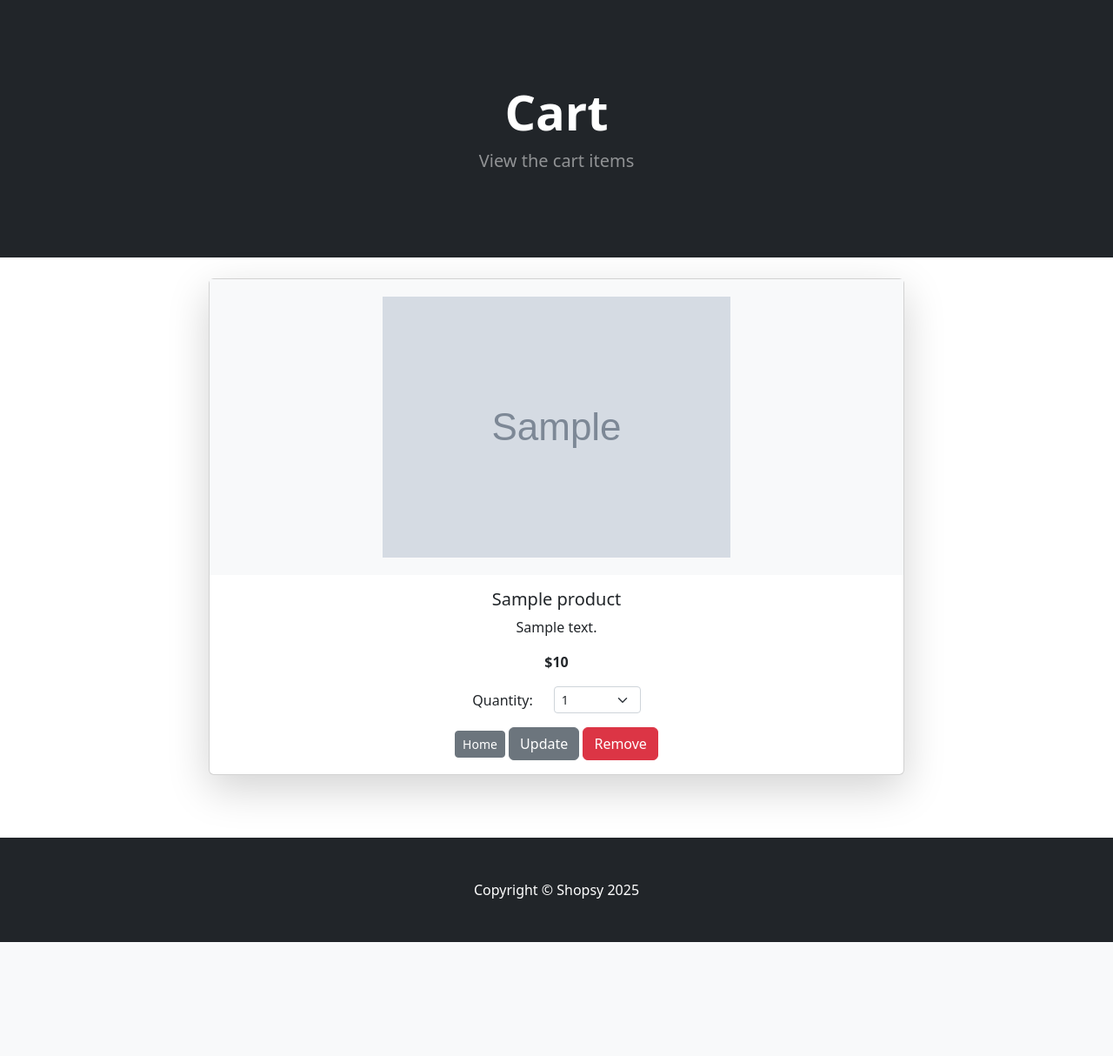
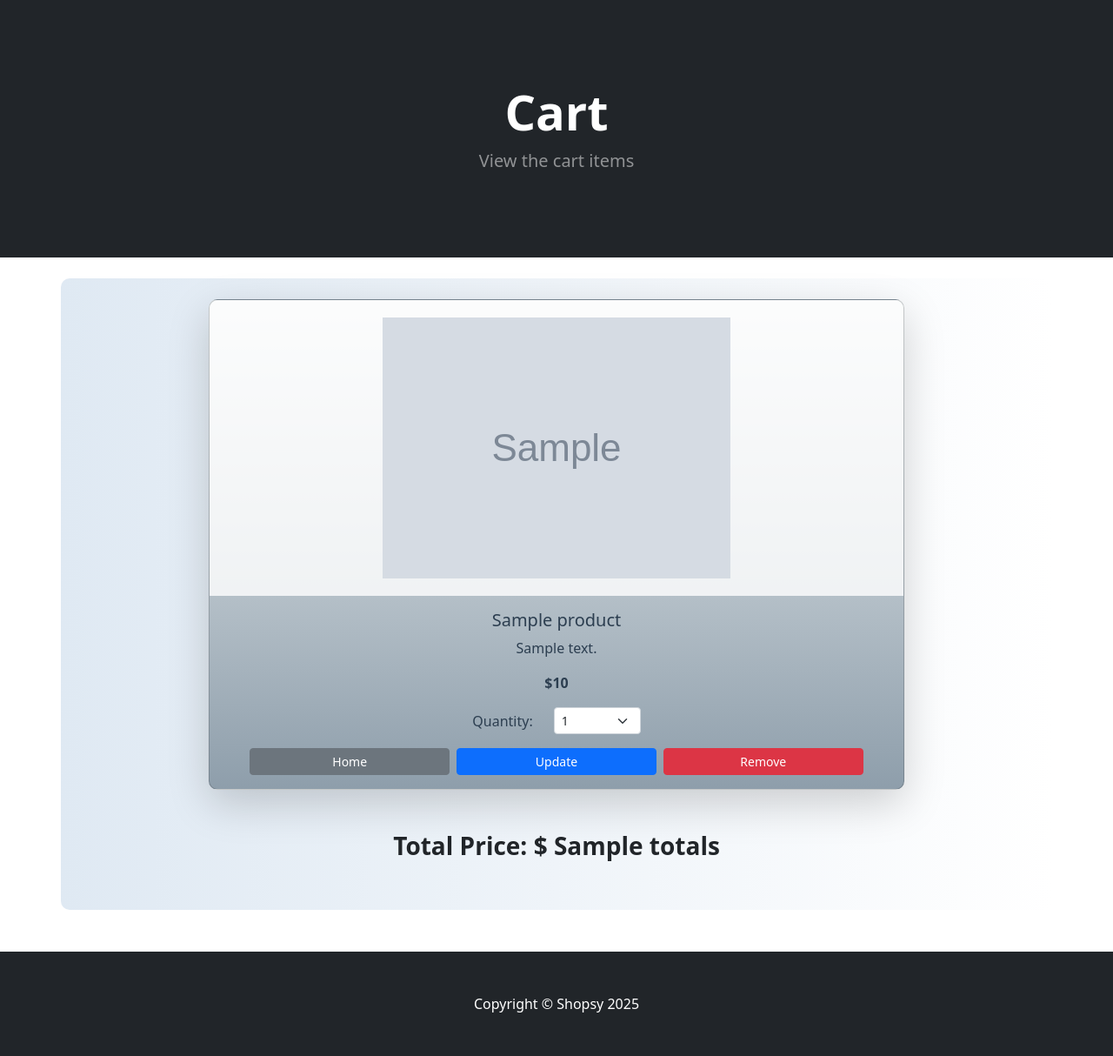
Before and after one commit to BHARATH-16-04-2001/Ecommerce, a Django app: template ecommerce/cart/templates/cart.html in a window 1280 px wide. Shown: the part 57-1271 px from the top of the page at 87% size. Before the commit the page ends 1140 px from the top, so only its background shows below. Run offline with Django 5.2, Linux system fonts and the light colour scheme; the template is opened without the code that fills it: most values are stand-ins (such as "Sample title", 1, 10 or a date in 2020); grey boxes marked "Sample" are stand-in pictures; some libraries are stand-ins or nearby versions.

Commit message:
added total price of the products in the cart functionality

```diff
--- a/ecommerce/cart/cart.py
+++ b/ecommerce/cart/cart.py
@@ -26,6 +26,27 @@ class Cart():
       self.cart[product_id]  = int(product_qty)
 
     self.session.modified = True
+
+  def cart_total(self):
+    product_ids = self.cart.keys()
+    # lookup those keys in product database model
+    products = Product.objects.filter(id__in = product_ids)
+    # to get quantities
+    quants = self.cart
+    # start count from 0
+    total = 0
+
+    for key, value in quants.items():
+      # convert key string to integer
+      key = int(key)
+      for product in products:
+        if product.id == key:
+          if product.is_sales:
+            total += (product.sale_price * value)
+          else:
+            total += (product.price * value)
+
+    return total
 
   def __len__(self):
     return len(self.cart)
--- a/ecommerce/cart/templates/cart.html
+++ b/ecommerce/cart/templates/cart.html
@@ -1,6 +1,53 @@
 {% extends "base.html" %}
 {% load static %}
 {% block content %}
+
+<style>
+
+    .cart-container {
+        background: linear-gradient(to right, #dfe9f3, #ffffff);
+        border-radius: 10px;
+        padding: 20px;
+    }
+
+
+    .product-card {
+        max-width: 800px;
+        width: 100%;
+        background: linear-gradient(to bottom, #eef2f3, #8e9eab);
+        border-radius: 10px;
+        color: #2c3e50;
+    }
+
+    /* Image container */
+    .product-image-container {
+        background-color: rgba(255, 255, 255, 0.8);
+        padding: 20px;
+        border-top-left-radius: 10px;
+        border-top-right-radius: 10px;
+        overflow: hidden;
+        display: flex;
+        justify-content: center;
+        align-items: center;
+    }
+
+    /* Image styling with zoom-out effect */
+    .product-image {
+        max-height: 400px;
+        width: auto;
+        object-fit: contain;
+        transition: transform 0.3s ease-in-out;
+    }
+
+    .product-image:hover {
+        transform: scale(0.9);
+    }
+
+    /* Consistent button width */
+    .cart-buttons {
+        width: 30%;
+    }
+</style>
 
 <!-- Header -->
 <header class="bg-dark py-5">
@@ -14,16 +61,15 @@
 
 <br>
 
-<div class="container">
+<!-- Cart Container with Gradient Background -->
+<div class="container py-4 cart-container">
     {% if cart_products %}
         {% for product in cart_products %}
-        <div class="card mx-auto shadow-lg" style="max-width: 800px; width: 100%;">
+        <div class="card mx-auto shadow-lg product-card">
 
-            <!-- Image Container with Gray Background -->
-            <div class="d-flex justify-content-center align-items-center"
-                 style="background-color: #f8f9fa; padding: 20px;">
-                <img src="{{ product.image.url }}" class="img-fluid" alt="Product Image"
-                     style="max-height: 400px; width: auto; object-fit: contain;">
+            <!-- Image Container -->
+            <div class="product-image-container">
+                <img src="{{ product.image.url }}" class="img-fluid product-image" alt="Product Image">
             </div>
 
             <div class="card-body text-center">
@@ -59,14 +105,13 @@
                     </div>
                 </div>
 
-                <!-- Buttons -->
-                <div class="mt-3">
-                    <a href="{% url 'home' %}" class="btn btn-secondary btn-sm">Home</a>
-                    <button type="button" data-index="{{product.id}}" class="btn btn-secondary update-cart">
+                <!-- Buttons with Equal Size -->
+                <div class="mt-3 d-flex justify-content-center gap-2">
+                    <a href="{% url 'home' %}" class="btn btn-secondary btn-sm cart-buttons">Home</a>
+                    <button type="button" data-index="{{product.id}}" class="btn btn-primary btn-sm cart-buttons update-cart">
                         Update
                     </button>
-
-                    <button type="button" data-index="{{product.id}}" class="btn btn-danger delete-product">
+                    <button type="button" data-index="{{product.id}}" class="btn btn-danger btn-sm cart-buttons delete-product">
                         Remove
                     </button>
                 </div>
@@ -75,6 +120,12 @@
         </div>
         <br>
         {% endfor %}
+
+        <!-- Total Price -->
+        <div class="text-center py-4">
+            <h3 class="fw-bold text-dark">Total Price: $ {{totals}}</h3>
+        </div>
+
     {% else %}
         <div class="text-center">
             <h1>Your cart is Empty...!</h1>
@@ -84,29 +135,24 @@
 
 <br><br>
 
-
 <script>
-    // To update the quantity of the product in the cart
+    // Update product quantity in the cart
     $(document).on('click', '.update-cart', function(e) {
       e.preventDefault();
 
-      //grab product id
-      var productid = $(this).data('index')
+      var productid = $(this).data('index');
 
       $.ajax({
         type: 'POST',
         url: '{% url "cart_update" %}',
         data: {
-          //product_id: $(this).val(),
-          product_id : $(this).data('index'),
-          product_qty: $('#select' + productid + ' option:selected ').text(),
+          product_id: productid,
+          product_qty: $('#select' + productid + ' option:selected').text(),
           csrfmiddlewaretoken: '{{ csrf_token }}',
           action: 'post'
         },
         success: function(json) {
-          location.reload()
-          console.log(product_qty)
-
+          location.reload();
         },
         error: function(xhr, errmsg, err) {
           console.log("Error:", errmsg);
@@ -114,34 +160,28 @@
       });
     });
 
-
-    //Delete product or item from cart
+    // Delete product from cart
     $(document).on('click', '.delete-product', function(e) {
         e.preventDefault();
 
-        //grab product id
-       // var productid = $(this).data('index')
+        var productid = $(this).data('index');
 
         $.ajax({
           type: 'POST',
           url: '{% url "cart_delete" %}',
           data: {
-            //product_id: $(this).val(),
-            product_id : $(this).data('index'),
+            product_id: productid,
             csrfmiddlewaretoken: '{{ csrf_token }}',
             action: 'post'
           },
           success: function(json) {
-            location.reload()
-            console.log(product_qty)
-
+            location.reload();
           },
           error: function(xhr, errmsg, err) {
             console.log("Error:", errmsg);
           }
         });
-      });
-  </script>
-
+    });
+</script>
 
 {% endblock %}
--- a/ecommerce/cart/views.py
+++ b/ecommerce/cart/views.py
@@ -11,8 +11,9 @@ def cart(request):
   cart = Cart(request)
   cart_products = cart.get_prods
   quantities = cart.get_quants
+  totals = cart.cart_total()
 
-  return render (request, 'cart.html', {'cart_products':cart_products, 'quantities':quantities})
+  return render (request, 'cart.html', {'cart_products':cart_products, 'quantities':quantities, 'totals':totals})
 
 
 def cart_add(request):
--- a/ecommerce/store/templates/base.html
+++ b/ecommerce/store/templates/base.html
@@ -22,6 +22,8 @@
 
         <!-- Add Jquery manifest from Jquery cdn-->
         <script src="https://code.jquery.com/jquery-3.7.1.min.js" integrity="sha256-/JqT3SQfawRcv/BIHPThkBvs0OEvtFFmqPF/lYI/Cxo=" crossorigin="anonymous"></script>
+
+
     </head>
     <body>
         <!-- Navigation-->
```
Also changed, not shown: ecommerce/db.sqlite3.
